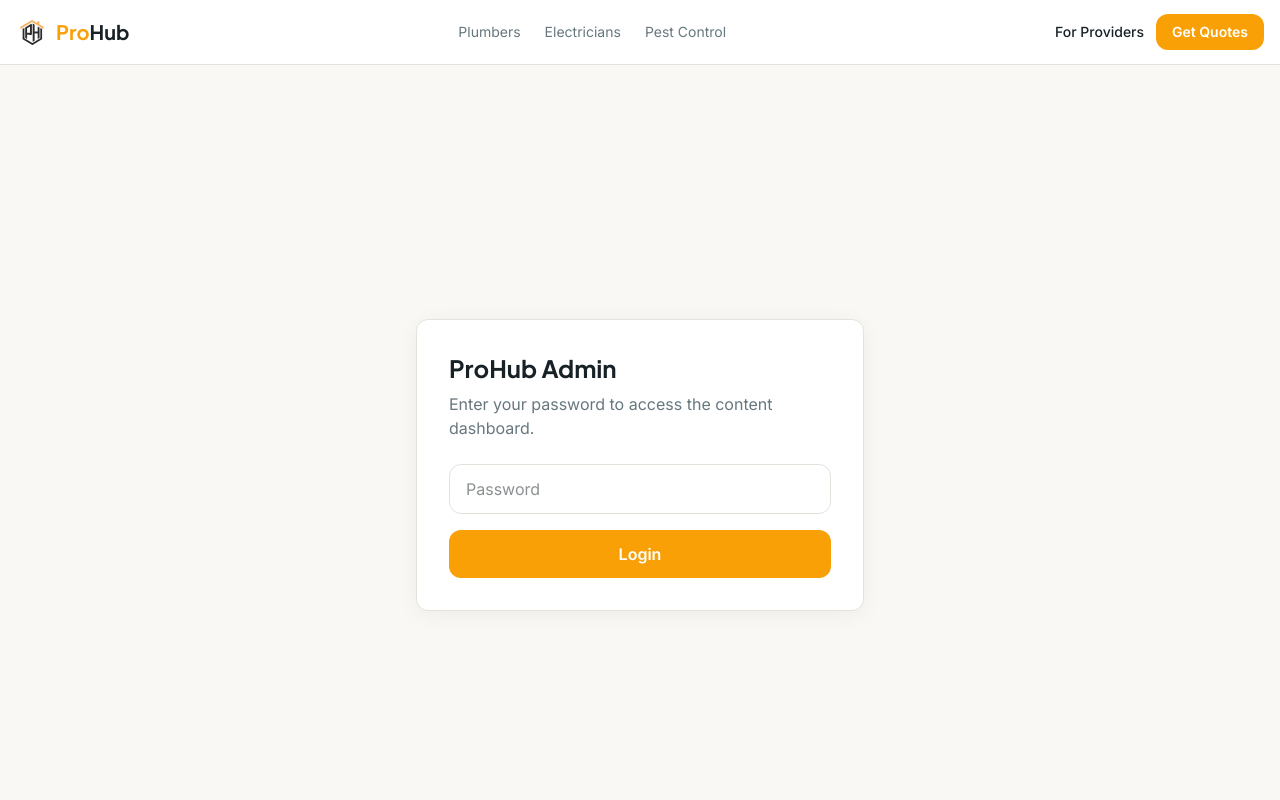
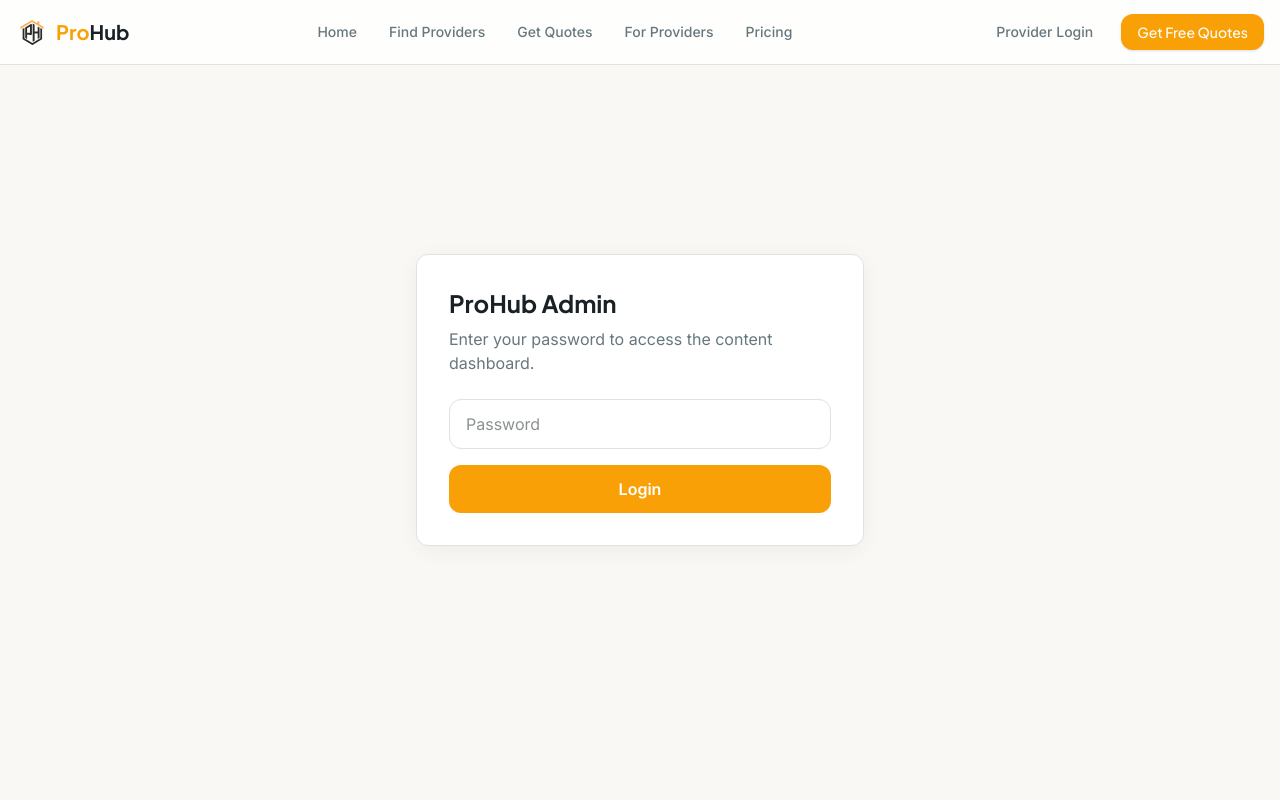
Before and after one commit to PwnFlakes4u2eat/prohub-seo, a Next.js app: page /admin in a window 1280 px wide. Shown: the top 800 px of the page. Built offline with nearby package versions, Linux system fonts and the light colour scheme.

Commit message:
Sync navbar with ProHub app - all links go to app.prohub.co.za

```diff
--- a/src/app/layout.tsx
+++ b/src/app/layout.tsx
@@ -44,47 +44,58 @@ export default function RootLayout({
   return (
     <html lang="en" className={`${jakarta.variable} ${inter.variable}`}>
       <body className="font-body bg-background text-foreground antialiased">
-        {/* Header */}
-        <header className="sticky top-0 z-50 bg-white/95 backdrop-blur-sm border-b border-border">
-          <div className="container mx-auto px-4 h-16 flex items-center justify-between">
-            <a href="/" className="flex items-center gap-2">
-              <img
-                src="/logo.png"
-                alt="ProHub"
-                className="h-8 w-auto"
-              />
+        {/* Header - Matches ProHub App Navbar */}
+        <header className="fixed top-0 left-0 right-0 z-50 border-b border-border" style={{ background: 'hsla(0, 0%, 100%, 0.8)', backdropFilter: 'blur(12px)', WebkitBackdropFilter: 'blur(12px)' }}>
+          <div className="container mx-auto flex items-center justify-between h-16 px-4">
+            <a href="https://app.prohub.co.za" className="flex items-center gap-2">
+              <img src="/logo.png" alt="ProHub" className="w-8 h-8 rounded-lg object-cover" />
               <span className="font-display font-bold text-xl">
                 <span className="text-primary">Pro</span>
                 <span className="text-foreground">Hub</span>
               </span>
             </a>
 
-            <nav className="hidden md:flex items-center gap-6">
-              <a href="/plumber" className="text-sm text-muted-foreground hover:text-foreground transition-colors">
-                Plumbers
+            {/* Desktop nav */}
+            <nav className="hidden md:flex items-center gap-8">
+              <a href="https://app.prohub.co.za" className="text-sm font-medium text-muted-foreground hover:text-foreground transition-colors">
+                Home
               </a>
-              <a href="/electrician" className="text-sm text-muted-foreground hover:text-foreground transition-colors">
-                Electricians
+              <a href="https://app.prohub.co.za/directory" className="text-sm font-medium text-muted-foreground hover:text-foreground transition-colors">
+                Find Providers
               </a>
-              <a href="/pest-control" className="text-sm text-muted-foreground hover:text-foreground transition-colors">
-                Pest Control
+              <a href="https://app.prohub.co.za/request" className="text-sm font-medium text-muted-foreground hover:text-foreground transition-colors">
+                Get Quotes
+              </a>
+              <a href="https://app.prohub.co.za/providers" className="text-sm font-medium text-muted-foreground hover:text-foreground transition-colors">
+                For Providers
+              </a>
+              <a href="https://app.prohub.co.za/pricing" className="text-sm font-medium text-muted-foreground hover:text-foreground transition-colors">
+                Pricing
               </a>
             </nav>
 
-            <div className="flex items-center gap-3">
+            <div className="hidden md:flex items-center gap-3">
               <a
-                href="https://app.prohub.co.za/auth?mode=provider"
-                className="hidden sm:inline-flex text-sm font-medium text-foreground hover:text-primary transition-colors"
+                href="https://app.prohub.co.za/auth"
+                className="inline-flex items-center justify-center h-9 rounded-lg px-4 text-sm font-medium text-muted-foreground hover:text-foreground hover:bg-muted transition-all duration-200"
               >
-                For Providers
+                Provider Login
               </a>
               <a
                 href="https://app.prohub.co.za/request"
-                className="inline-flex items-center gap-2 bg-primary text-white font-semibold px-4 py-2 rounded-lg hover:bg-primary/90 transition-colors text-sm"
+                className="inline-flex items-center justify-center h-9 rounded-lg px-4 text-sm font-medium font-display bg-primary text-white hover:bg-primary/90 shadow-sm transition-all duration-200"
               >
-                Get Quotes
+                Get Free Quotes
               </a>
             </div>
+
+            {/* Mobile toggle - simplified for static site */}
+            <a
+              href="https://app.prohub.co.za/request"
+              className="md:hidden inline-flex items-center justify-center h-9 rounded-lg px-4 text-sm font-medium font-display bg-primary text-white hover:bg-primary/90 shadow-sm transition-all duration-200"
+            >
+              Get Quotes
+            </a>
           </div>
         </header>
 
```
